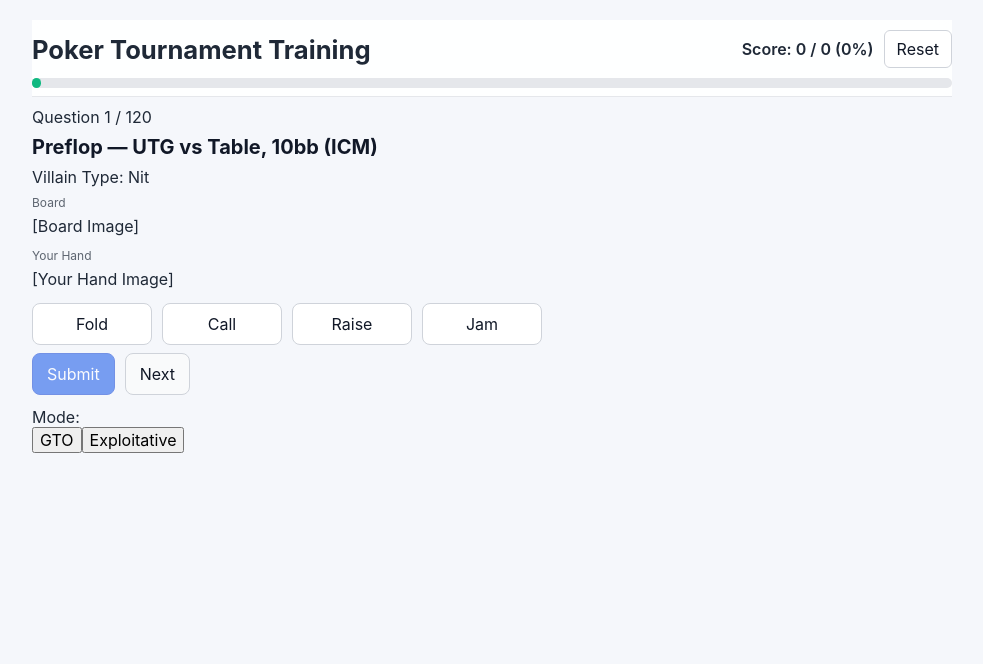
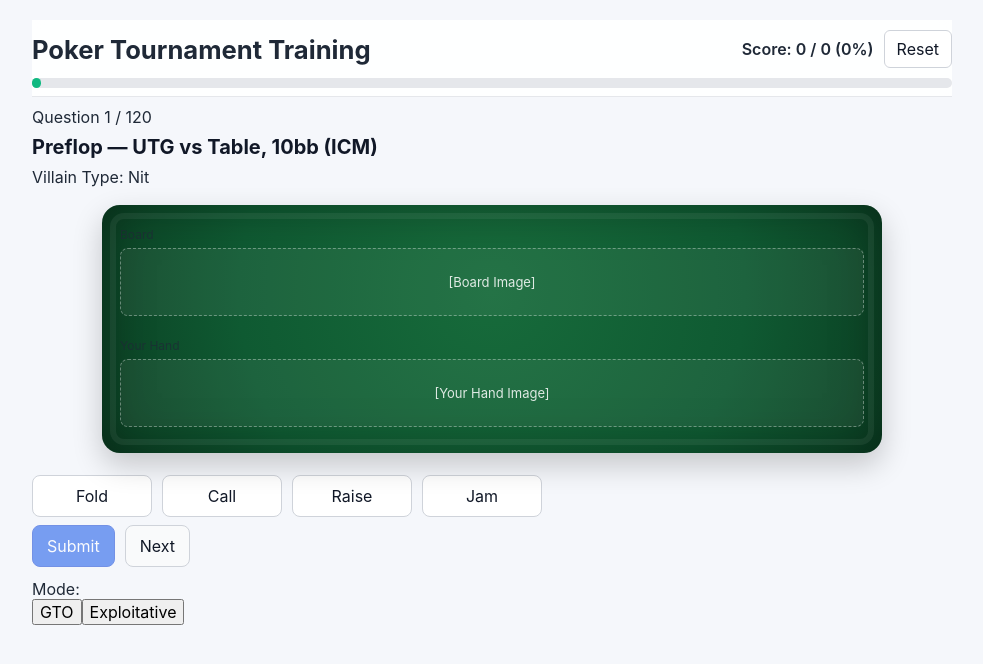
Before and after one commit to ZazaDeandre/Poker-Tournament-Training-App, a React (Create React App) app: page / in a window 1280 px wide. Shown: the top 664 px of the page, without its empty margins (148-1131 px from the left). Built offline with nearby package versions, Linux system fonts and the light colour scheme.

Commit message:
Update App.css

```diff
--- a/src/App.css
+++ b/src/App.css
@@ -138,3 +138,46 @@ h2 { font-size: 1.25rem; color: #111827; }
   .app-wrap { padding: 16px; }
   .option-btn { min-width: 100px; }
 }
+
+/* --- Poker Table --- */
+.table-wrap {
+  margin: 18px 0 22px;
+  display: flex;
+  justify-content: center;
+}
+
+.table-felt {
+  position: relative;
+  width: min(780px, 92vw);
+  padding: 22px 18px 14px;
+  background: radial-gradient(circle at 50% 35%, #176b3b 0%, #0f5a32 60%, #0b3f23 100%);
+  border-radius: 18px;
+  box-shadow: inset 0 0 50px rgba(0,0,0,0.35), 0 12px 30px rgba(0,0,0,0.2);
+}
+
+.table-ring {
+  position: absolute;
+  inset: 8px;
+  border-radius: 14px;
+  border: 6px solid rgba(255,255,255,0.06);
+  pointer-events: none;
+}
+
+.cards-area {
+  position: relative;
+  z-index: 1;
+  display: grid;
+  gap: 10px;
+}
+
+.card-placeholder {
+  height: 68px;
+  display: grid;
+  place-items: center;
+  border-radius: 8px;
+  border: 1px dashed rgba(255,255,255,0.35);
+  color: rgba(255,255,255,0.85);
+  background: rgba(255,255,255,0.06);
+  padding: 8px 10px;
+  font-size: 13px;
+}
```
